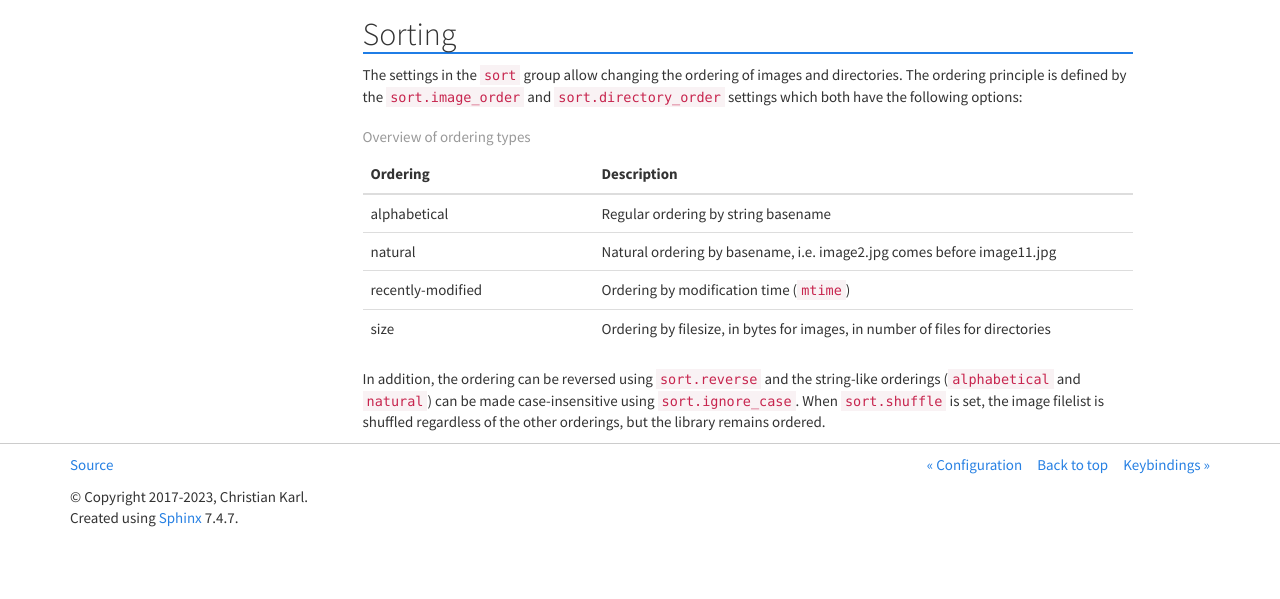
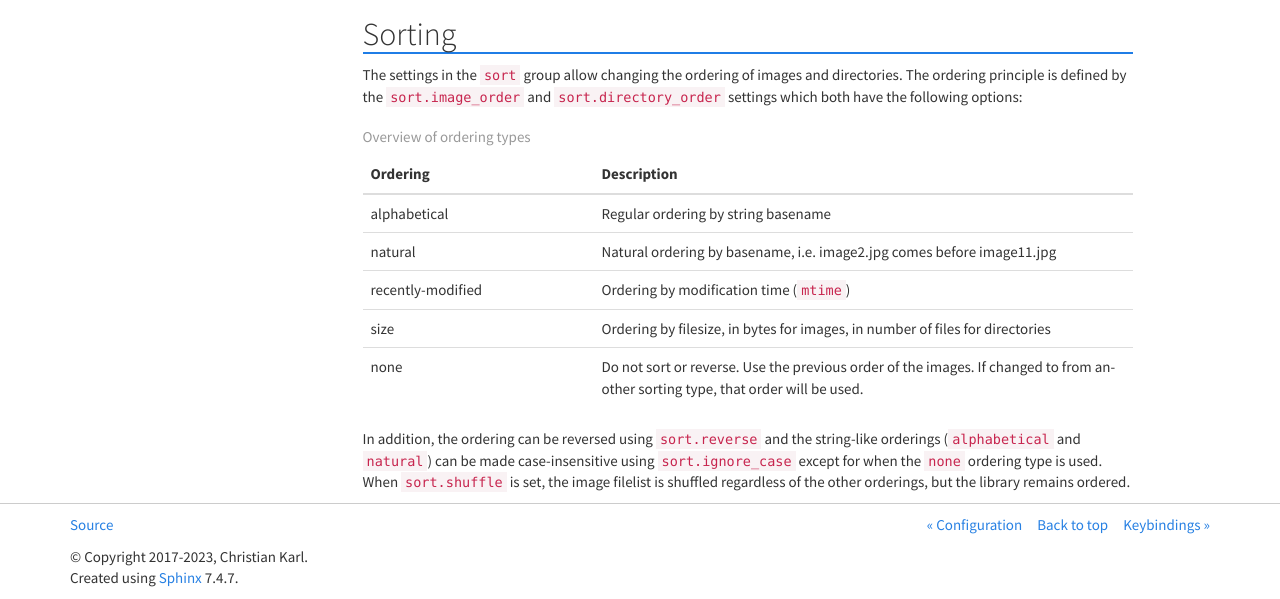
Before and after one commit to karlch/vimiv-qt, a Sphinx documentation site: the page built from docs/documentation/configuration/settings.rst, in a window 1280 px wide and 1342 px high, cut to the strip 743-1342 px from the top of the window. Built offline with Sphinx 7.4.7, drawn with Linux system fonts in a browser that asks for light colours.

Commit message:
Add the 'none' sorting setting
For sort 'image_order' and 'directory_order', the 'none' setting
can be used to allow images to follow the last order they were
encountered in by the software, instead of re-sorting.

Note that setting another sorting mode while the software is running
then switching back to 'none' will see files remain in the previous
sort order. The original order of images is *not* tracked.

Additionally, 'none' sort cannot be reversed.

```diff
--- a/docs/documentation/configuration/settings.rst
+++ b/docs/documentation/configuration/settings.rst
@@ -56,9 +56,11 @@ directories. The ordering principle is defined by the ``sort.image_order`` and
    natural                   Natural ordering by basename, i.e. image2.jpg comes before image11.jpg
    recently-modified         Ordering by modification time (``mtime``)
    size                      Ordering by filesize, in bytes for images, in number of files for directories
+   none                      Do not sort or reverse. Use the previous order of the images. If changed to from another sorting type, that order will be used.
    ========================= ===========
 
 In addition, the ordering can be reversed using ``sort.reverse`` and the string-like
 orderings (``alphabetical`` and ``natural``) can be made case-insensitive using
-``sort.ignore_case``. When ``sort.shuffle`` is set, the image filelist is shuffled
-regardless of the other orderings, but the library remains ordered.
+``sort.ignore_case`` except for when the ``none`` ordering type is used.
+When ``sort.shuffle`` is set, the image filelist is shuffled regardless of the other
+orderings, but the library remains ordered.
```
Also changed, not shown: 3 other files.
